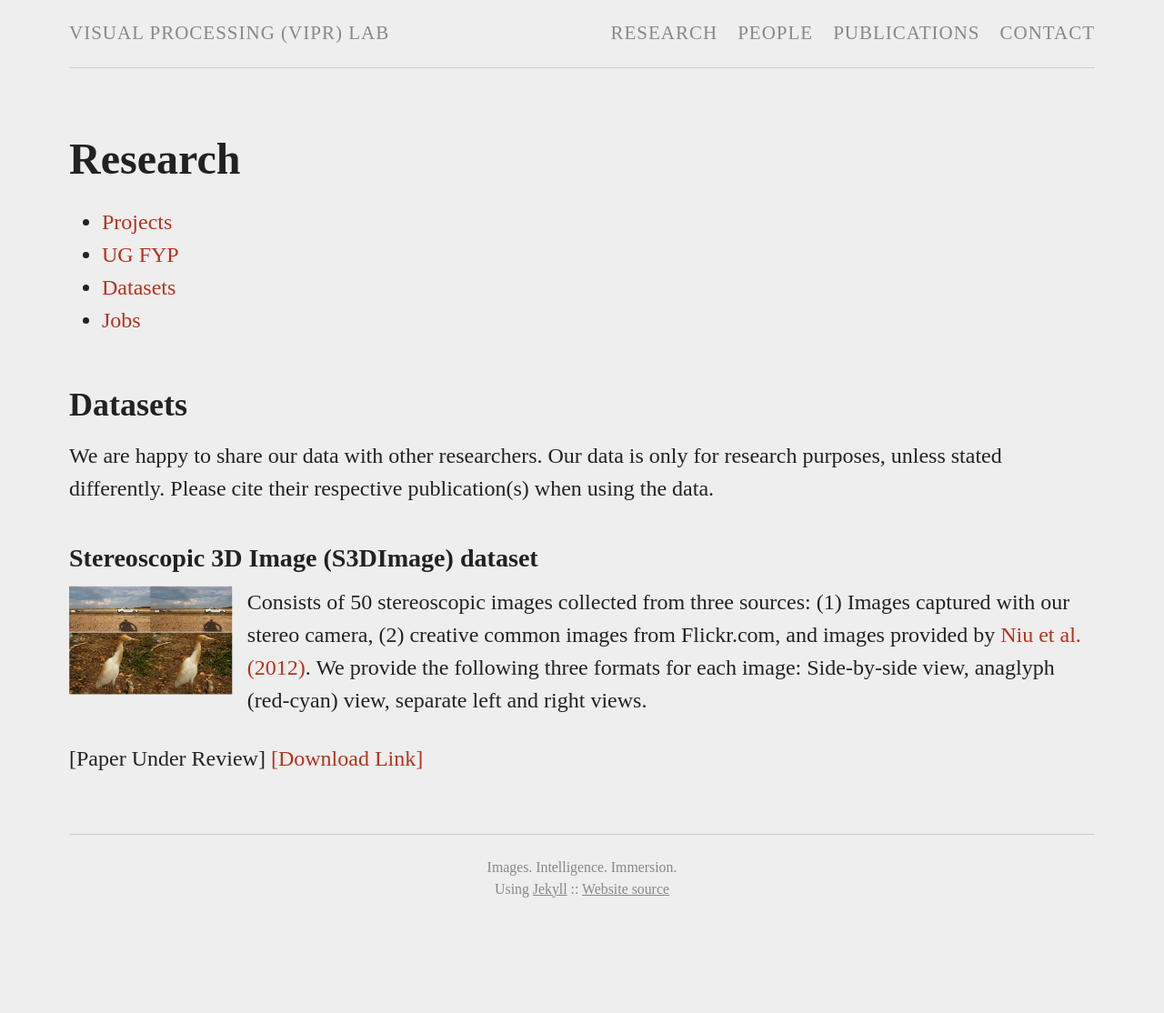
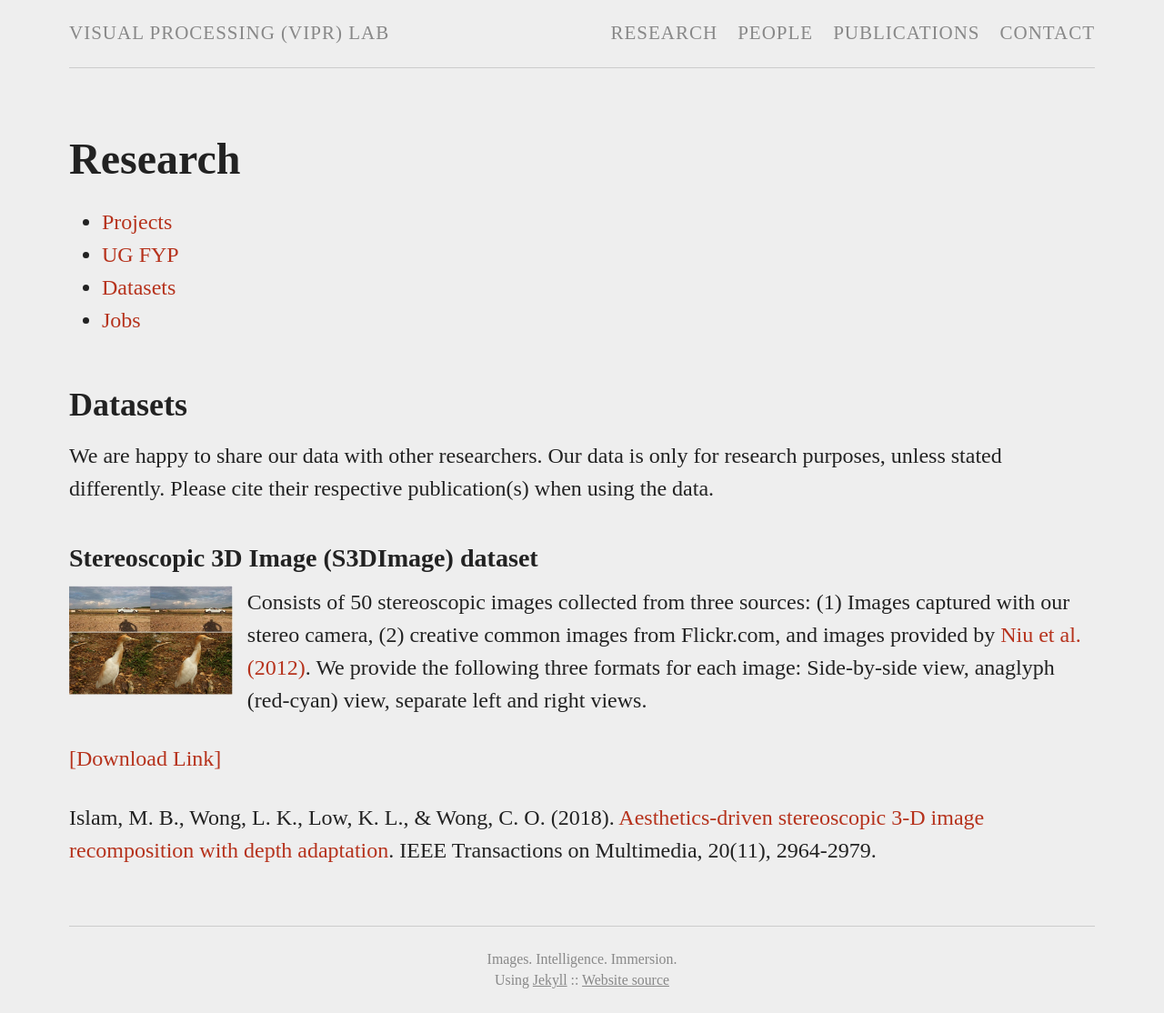
Before and after one commit to viprlab/viprlab.github.io, a Jekyll site: the page built from data.md, in a window 1280 px wide. Shown: the whole page at 91% size. Built offline with Jekyll 4.4.1, drawn with Linux system fonts in a browser that asks for light colours; before the commit the page ends 1013 px from its top, so only the background shows below that.

Commit message:
Update data.md

```diff
--- a/data.md
+++ b/data.md
@@ -15,6 +15,8 @@ We are happy to share our data with other researchers. Our data is only for rese
 {% include imagethumbnailblock.html align="left" url="/images/s3dimage.jpg" width="180px" height="120px" padding="right" %}
 Consists of 50 stereoscopic images collected from three sources: (1) Images captured with our stereo camera, (2) creative common images from Flickr.com, and images provided by [Niu et al. (2012)](http://web.cecs.pdx.edu/~fliu/project/stereo-warp/). We provide the following three formats for each image: Side-by-side view, anaglyph (red-cyan) view, separate left and right views.
 
-[Paper Under Review] [[Download Link]](https://bit.ly/s3DImageSet)
+[[Download Link]](https://bit.ly/s3DImageSet)
+
+Islam, M. B., Wong, L. K., Low, K. L., & Wong, C. O. (2018). [Aesthetics-driven stereoscopic 3-D image recomposition with depth adaptation](https://ieeexplore.ieee.org/abstract/document/8327910). IEEE Transactions on Multimedia, 20(11), 2964-2979.
 {: #proj-description}
 {% include clearfloat.html prevfloat="left" %}
```
